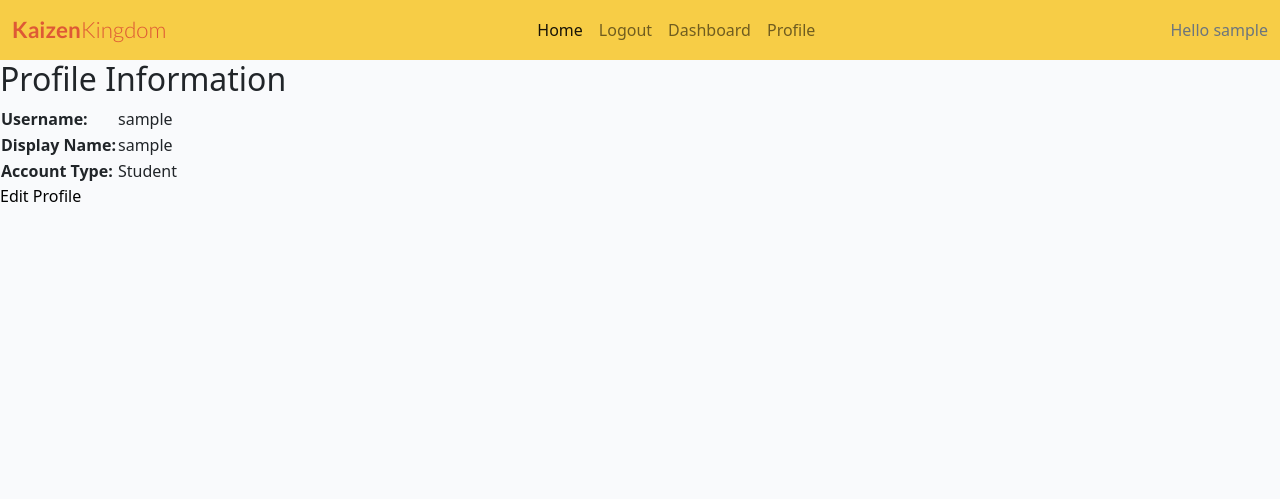
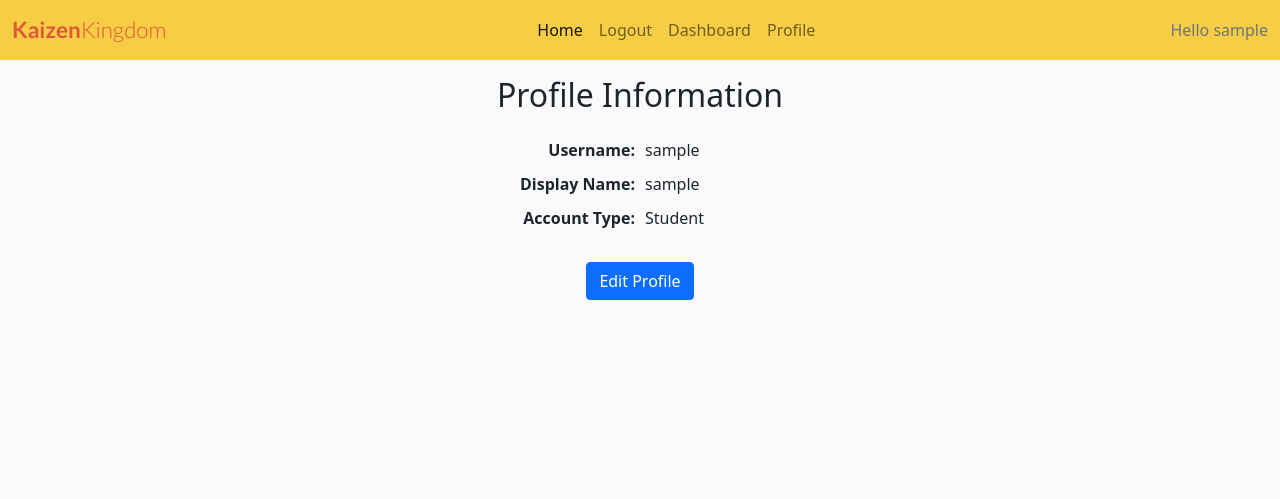
Before and after one commit to PVieira04/kaizenkingdom, a Django app: template profiles/templates/profile.html in a window 1280 px wide. Shown: the top 499 px of the page. Run offline with Django 3.2, Linux system fonts and the light colour scheme; the template is opened without the code that fills it, so the values that code supplies are empty; the visitor is signed in with stand-in values (Sample User, id 1).

Commit message:
Update Profiles Templates for UX

```diff
--- a/profiles/templates/profile.html
+++ b/profiles/templates/profile.html
@@ -1,20 +1,20 @@
 {% extends "base.html" %}
 
 {% block content %}
-    <h2>Profile Information</h2>
-    <table>
-        <tr>
-            <th>Username:</th>
-            <td>{{ user.username }}</td>
-        </tr>
-        <tr>
-            <th>Display Name:</th>
-            <td>{{ user.customuser.display_name }}</td>
-        </tr>
-        <tr>
-            <th>Account Type:</th>
-            <td>{{ user.customuser.get_account_type_display }}</td>
-        </tr>
-    </table>
-    <a href="{% url 'profile_update' %}">Edit Profile</a>
+<div class="container d-flex justify-content-center flex-column">
+    <h2 class="mt-3 text-center">Profile Information</h2>
+    <div class="d-flex justify-content-center flex-column mt-3">
+        <div class="user-info-grid">
+            <div class="label">Username: </div>
+            <div class="value">{{ user.username }}</div>
+            <div class="label">Display Name: </div>
+            <div class="value">{{ user.customuser.display_name }}</div>
+            <div class="label">Account Type: </div>
+            <div class="value">{{ user.customuser.get_account_type_display }}</div>
+        </div>
+    </div>
+    <div class="text-center mt-3">
+        <a href="{% url 'profile_update' %}" class="btn btn-primary mt-3">Edit Profile</a>
+    </div>
+</div>
 {% endblock %}
--- a/static/css/style.css
+++ b/static/css/style.css
@@ -197,3 +197,14 @@ a:hover {
     transform: scale(1.05);
         box-shadow: 0 0 10px rgba(0, 0, 0, 0.3);
 }
+
+.user-info-grid {
+    display: grid;
+    grid-template-columns: 1fr 1fr;
+    grid-gap: 10px;
+}
+
+.label {
+    font-weight: bold;
+    text-align: right;
+}
```
Also changed, not shown: profiles/templates/profile_update.html (+14 -6 lines).
